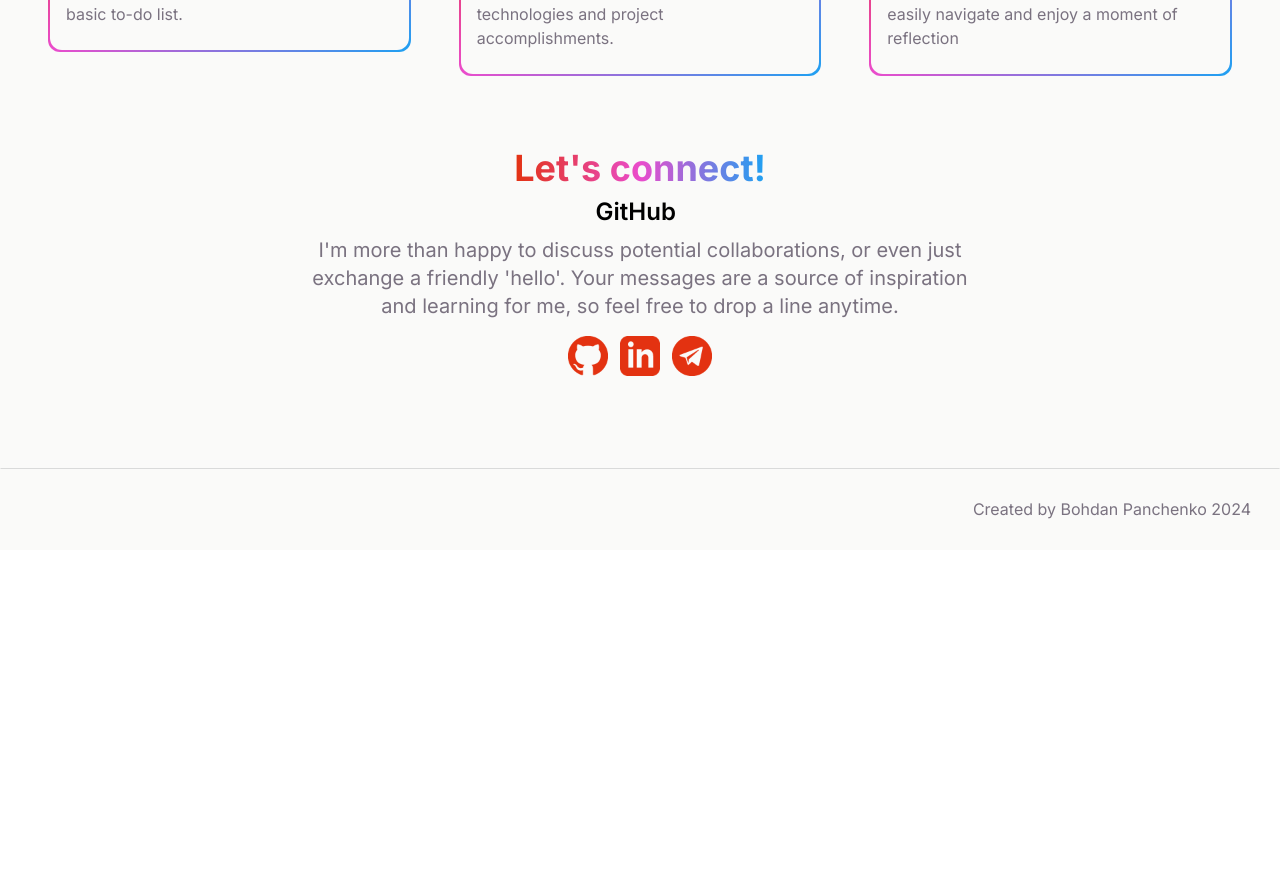
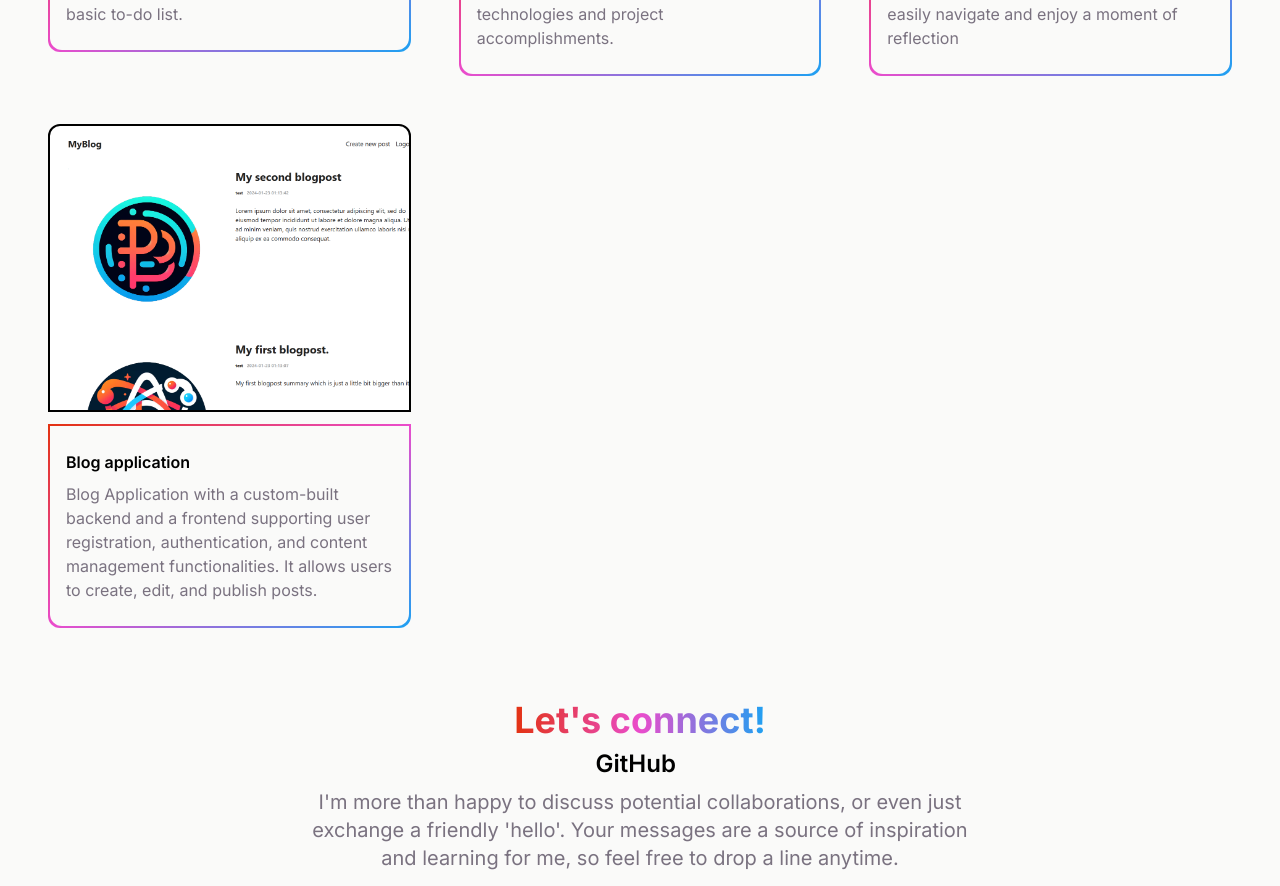
Before and after one commit to bohdanp-dev/portfolio, a Next.js app: page / in a window 1280 px wide. Shown: the part 1760-2646 px from the top of the page. Before the commit the page ends 2310 px from the top, so only its background shows below. Built offline with nearby package versions, Linux system fonts and the light colour scheme.

Commit message:
add(ProjectsSelection): include blog project in list (WIP)

```diff
--- a/src/components/ProjectsSection.js
+++ b/src/components/ProjectsSection.js
@@ -1,5 +1,6 @@
 import ProjectCard from './ProjectCard';
 import {
+    PROJECTS_BLOG_APP_DESCRIPTION,
     PROJECTS_POMODORO_DESCRIPTION,
     PROJECTS_PORTFOLIO_DESCRIPTION,
     PROJECTS_QUOTES_DESCRIPTION
@@ -31,6 +32,14 @@ const projectsData = [
       gitUrl: 'https://github.com/bohdanp-dev/quote-generator',
       deployUrl: 'https://quotes-bohdanp.vercel.app',
     },
+    {
+        id: 4,
+        title: 'Blog application',
+        description: PROJECTS_BLOG_APP_DESCRIPTION,
+        image: '/images/projectsImg/blog.png',
+        gitUrl: 'https://github.com/bohdanp-dev',
+        deployUrl: 'https://github.com/bohdanp-dev',
+    },
 ];
 
 const ProjectsSection = () => {
--- a/src/utils/textConsts.js
+++ b/src/utils/textConsts.js
@@ -58,3 +58,4 @@ export const ABOUT_ABOUT_ME_LONG = () =>{
 export const PROJECTS_POMODORO_DESCRIPTION = 'Pomodoro Timer App, a tool designed to enhance focus and efficiency. As a training project, it features work and break modes with customizable timers, coupled with a basic to-do list.'
 export const PROJECTS_PORTFOLIO_DESCRIPTION = 'A personal portfolio website showcasing my skills and projects. It serves as a hub for my work as a React developer, offering insights into my expertise in frontend technologies and project accomplishments.'
 export const PROJECTS_QUOTES_DESCRIPTION = 'Using a public API, Quote Generator randomly selects and presents a new quote. The website features a minimalist and user-friendly design, allowing users to easily navigate and enjoy a moment of reflection'
+export const PROJECTS_BLOG_APP_DESCRIPTION = "Blog Application with a custom-built backend and a frontend supporting user registration, authentication, and content management functionalities. It allows users to create, edit, and publish posts."
```
Also changed, not shown: public/images/projectsImg/blog.png (added).
